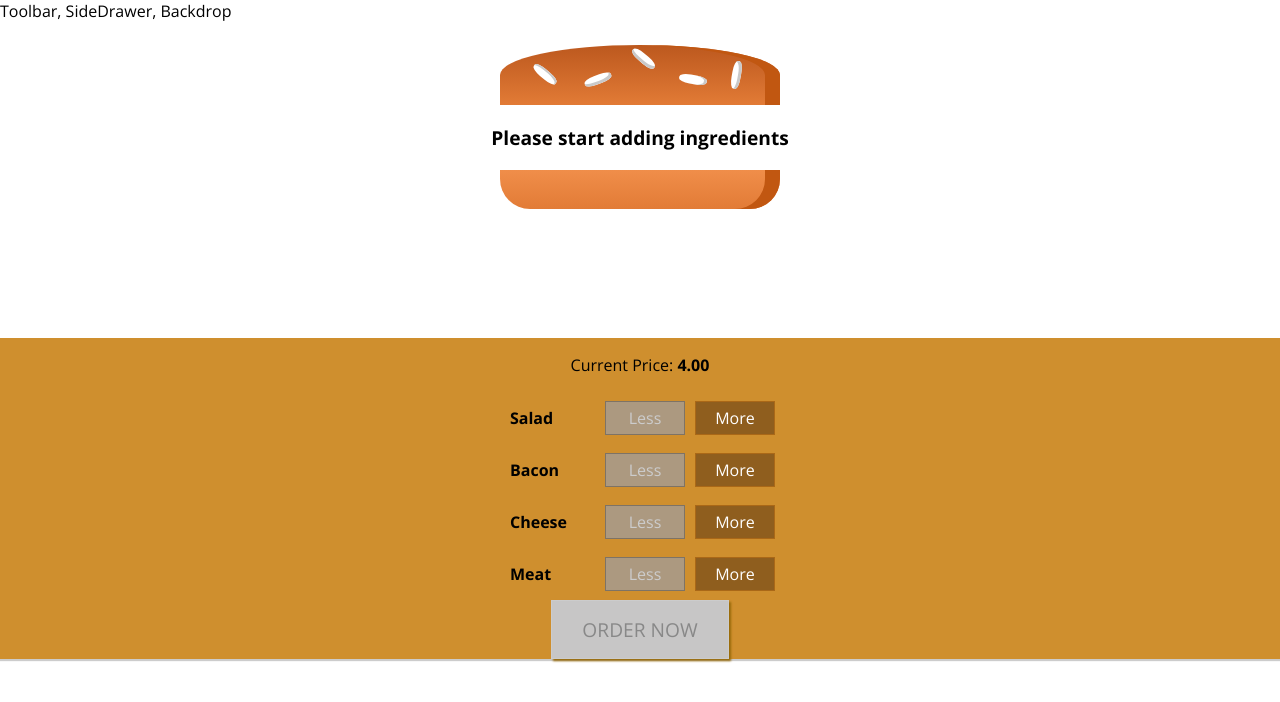
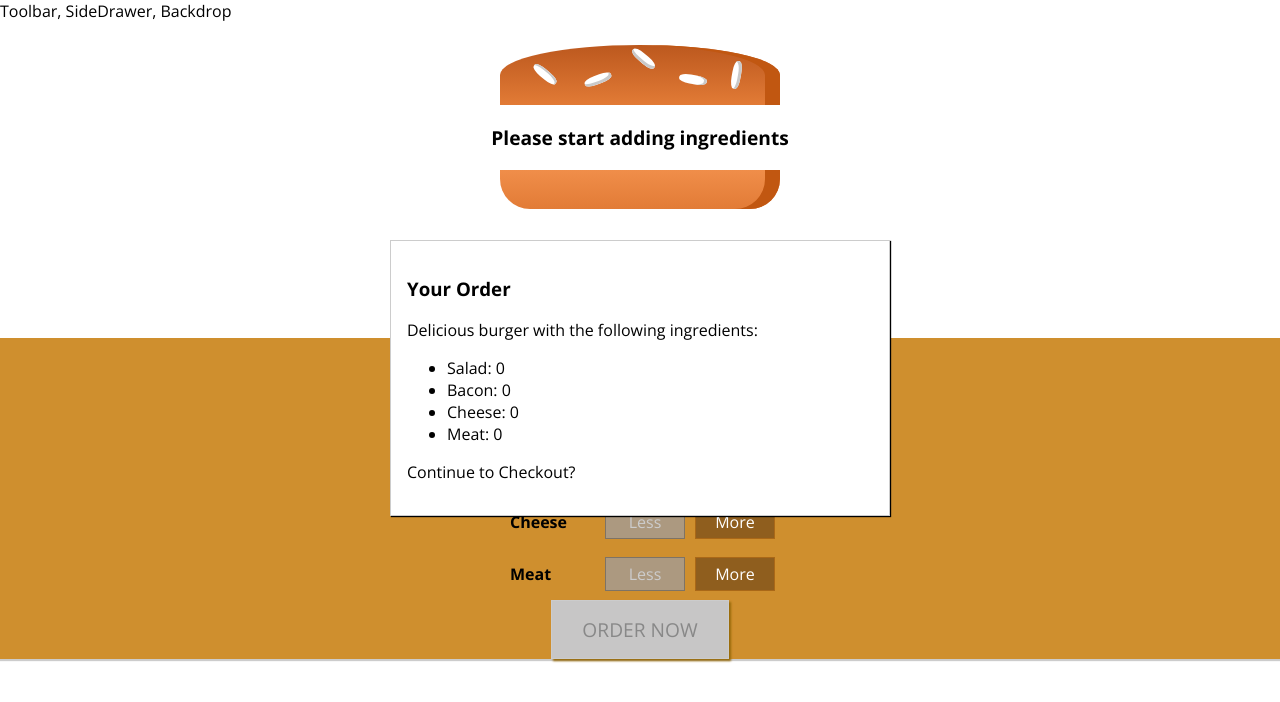
Before and after one commit to pushembekar/burger-builder, a React app: page / in a window 1280 px wide. Shown: the top 702 px of the page. Built offline with nearby package versions, Linux system fonts and the light colour scheme.

Commit message:
Added the modal checkout component

```diff
--- /dev/null
+++ b/src/components/Burger/OrderSummary/OrderSummary.js
@@ -0,0 +1,22 @@
+import React from 'react';
+
+import Auxilary from '../../../hoc/Auxilary';
+
+const orderSummary = (props) => {
+    const ingredientSummary = Object.keys(props.ingredients)
+        .map(igKey => {
+            return <li key={igKey}><span style={{textTransform: 'capitalize'}}>{igKey}</span>: {props.ingredients[igKey]}</li>
+        })
+    return (
+        <Auxilary>
+            <h3>Your Order</h3>
+            <p>Delicious burger with the following ingredients:</p>
+            <ul>
+                {ingredientSummary}
+            </ul>
+            <p>Continue to Checkout?</p>
+        </Auxilary>
+    )
+}
+
+export default orderSummary;
--- /dev/null
+++ b/src/components/UI/Modal/Modal.js
@@ -0,0 +1,11 @@
+import React from 'react';
+
+import classes from './Modal.module.css'
+
+const modal = (props) => (
+    <div className={classes.Modal}>
+        {props.children}
+    </div>
+);
+
+export default modal;
--- /dev/null
+++ b/src/components/UI/Modal/Modal.module.css
@@ -0,0 +1,20 @@
+.Modal {
+    position: fixed;
+    z-index: 500;
+    background-color: white;
+    width: 70%;
+    border: 1px solid #ccc;
+    box-shadow: 1px 1px 1px black;
+    padding: 16px;
+    left: 15%;
+    top: 30%;
+    box-sizing: border-box;
+    transition: all 0.3s ease-out;
+}
+
+@media (min-width: 600px) {
+    .Modal {
+        width: 500px;
+        left: calc(50% - 250px);
+    }
+}
--- a/src/containers/BurgerBuilder/BurgerBuilder.js
+++ b/src/containers/BurgerBuilder/BurgerBuilder.js
@@ -3,6 +3,8 @@
 
 import Burger from '../../components/Burger/Burger'
 import BuildControls from '../../components/Burger/BuildControls/BuildControls';
+import Modal from '../../components/UI/Modal/Modal';
+import OrderSummary from '../../components/Burger/OrderSummary/OrderSummary';
 
 const INGREDIENT_PRICES = {
     salad: 0.5,
@@ -80,6 +82,9 @@
 
         return (
             <Auxilary>
+                <Modal>
+                    <OrderSummary ingredients={this.state.ingredients} />
+                </Modal>
                 <Burger ingredients={this.state.ingredients} />
                 <BuildControls
                     ingredientAdded={this.addIngredientHandler}
```
Also changed, not shown: src/components/UI/Backdrop/Backdrop.js (added).
